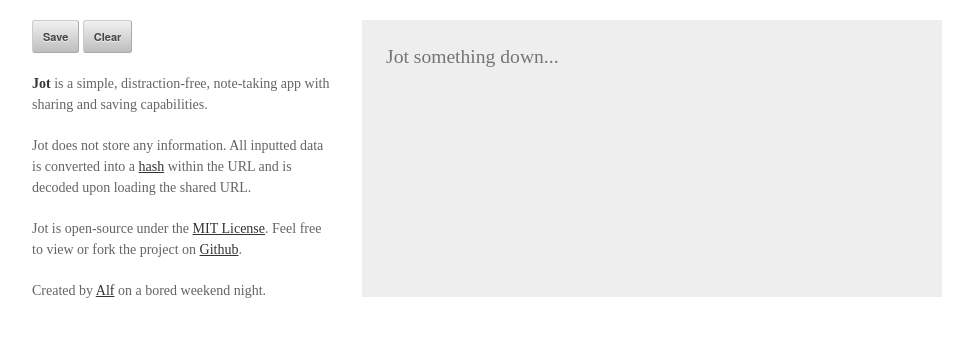
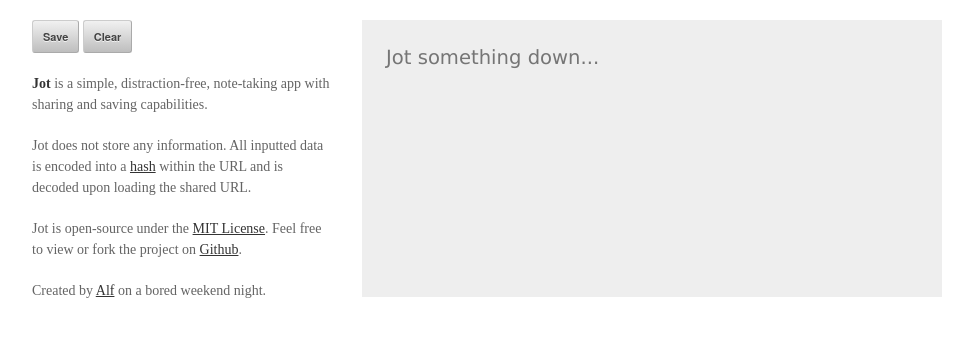
Before and after one commit to alfg/jot, a plain HTML site: page index.html in a window 1280 px wide. Shown: the whole page, without its empty margins (158-1131 px from the left). Drawn offline with nearby package versions, Linux system fonts and the light colour scheme; a web font is replaced by a local one.

Commit message:
Font fix.

```diff
--- a/css/style.less
+++ b/css/style.less
@@ -66,7 +66,7 @@ h1, h2, h3, h4, h5, h6 {
     color: @gray;
     width: 100%;
     min-height: 205px;
-    font-family: @font;
+font-family: Geneva, Tahoma, Verdana, sans-serif;
     font-size: 1.4em;
     background: transparent;
     border: 0;
--- a/index.html
+++ b/index.html
@@ -26,7 +26,7 @@
               <input id="share-url" type="text" value=""></input>
           </div>
           <p><strong>Jot</strong> is a simple, distraction-free, note-taking app with sharing and saving capabilities.</p>
-          <p>Jot does not store any information. All inputted data is converted into a
+          <p>Jot does not store any information. All inputted data is encoded into a
             <a href="http://en.wikipedia.org/wiki/Hash_function">hash</a> within the URL
           and is decoded upon loading the shared URL.</p>
           <p>Jot is open-source under the <a href="http://opensource.org/licenses/MIT">MIT License</a>. Feel free to view or fork
```
